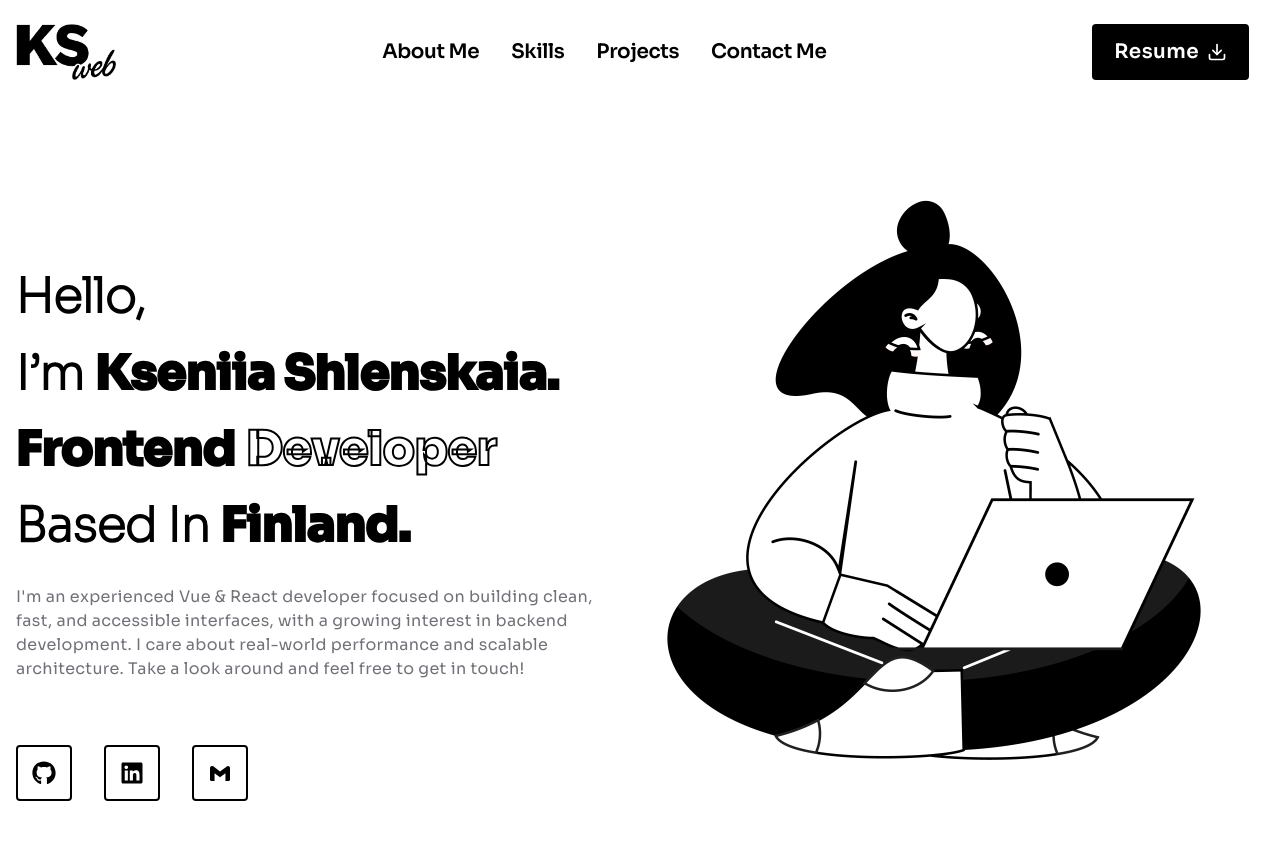
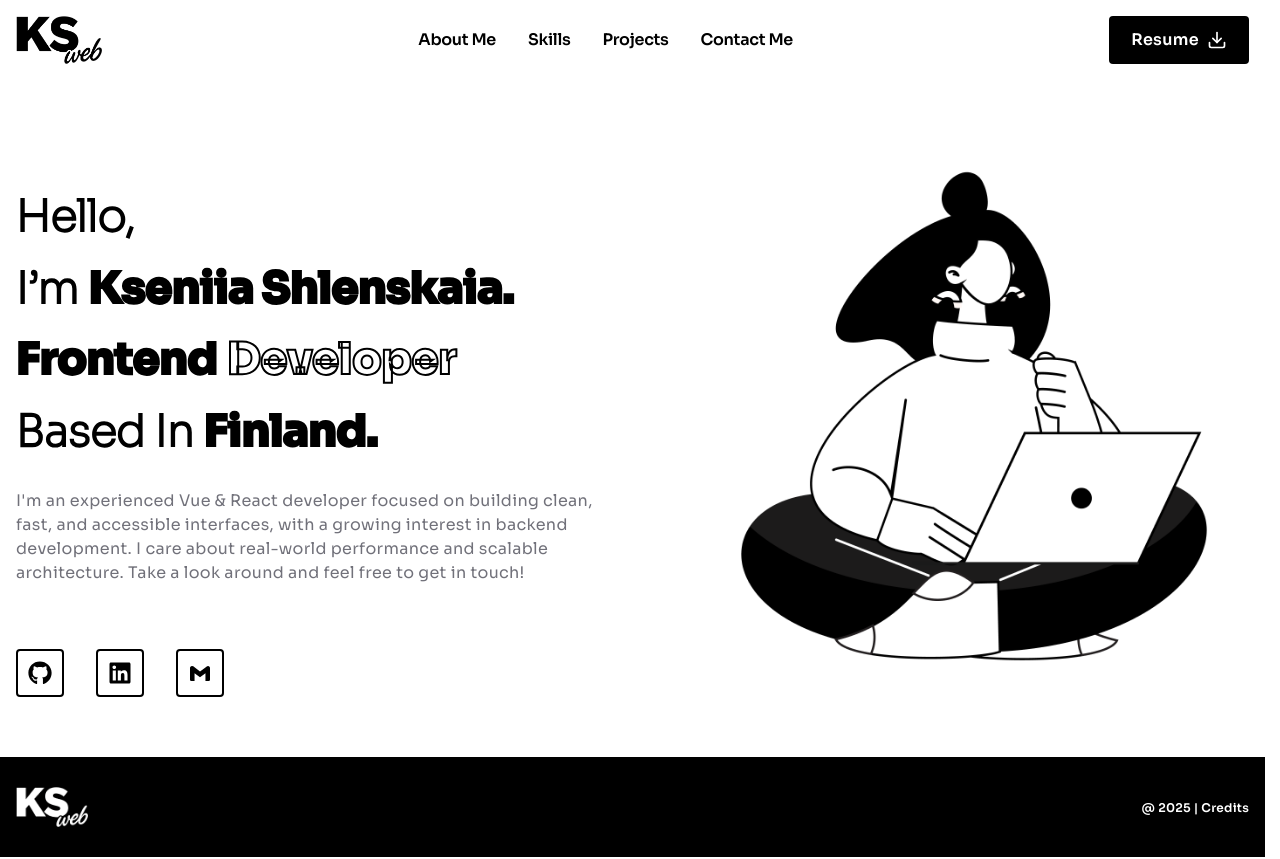
Before and after one commit to x-bananer/portfolio, a React (Vite) app: page / in a window 1280 px wide. Shown: the top 859 px of the page. Built offline with nearby package versions, Linux system fonts and the light colour scheme.

Commit message:
Update fonts variables

```diff
--- a/src/assets/styles/_variables.scss
+++ b/src/assets/styles/_variables.scss
@@ -2,52 +2,52 @@
 $font-family-main: 'Sora', sans-serif !default;
 
 // Display text
-$display-font-size: 48px !default;
+$display-font-size: 44px !default;
 $display-line-height: 1.17 !default;
 $display-tracking: -2% !default;
 
 // Display text (M)
-$display-m-font-size: 24px !default;
+$display-m-font-size: 20px !default;
 $display-m-line-height: 1.17 !default;
 $display-m-tracking: -2% !default;
 
 // Sub Heading
-$subheading-font-size: 40px !default;
+$subheading-font-size: 36px !default;
 $subheading-line-height: 1.2 !default;
 $subheading-tracking: -2% !default;
 
 // Heading H1
-$h1-font-size: 36px !default;
+$h1-font-size: 32px !default;
 $h1-line-height: 1.25 !default;
 $h1-tracking: -2% !default;
 
 // Heading H2
-$h2-font-size: 32px !default;
+$h2-font-size: 28px !default;
 $h2-line-height: 1.25 !default;
 $h2-tracking: -2% !default;
 
 // Heading H3
-$h3-font-size: 28px !default;
+$h3-font-size: 24px !default;
 $h3-line-height: 1.15 !default;
 $h3-tracking: -2% !default;
 
 // Heading H4
-$h4-font-size: 24px !default;
+$h4-font-size: 20px !default;
 $h4-line-height: 1.15 !default;
 $h4-tracking: -2% !default;
 
 // Heading H5
-$h5-font-size: 20px !default;
+$h5-font-size: 16px !default;
 $h5-line-height: 1.25 !default;
 $h5-tracking: -2% !default;
 
 // Heading H6
-$h6-font-size: 16px !default;
+$h6-font-size: 12px !default;
 $h6-line-height: 1.25 !default;
 $h6-tracking: -2% !default;
 
 // Paragraph P1
-$p1-font-size: 20px !default;
+$p1-font-size: 18px !default;
 $p1-line-height: 1.2 !default;
 $p1-tracking: 2% !default;
 
@@ -62,17 +62,17 @@ $p3-line-height: 1.33 !default;
 $p3-tracking: 2% !default;
 
 // Button Text
-$btn1-font-size: 20px !default;
+$btn1-font-size: 16px !default;
 $btn1-line-height: 1.2 !default;
 $btn1-tracking: 2% !default;
 
 // Button Text 2
-$btn2-font-size: 16px !default;
+$btn2-font-size: 12px !default;
 $btn2-line-height: 1.25 !default;
 $btn2-tracking: 2% !default;
 
 // Underlined
-$underlined-font-size: 20px !default;
+$underlined-font-size: 16px !default;
 $underlined-line-height: 1.2 !default;
 $underlined-tracking: -2% !default;
 
--- a/src/components/_block/button/button.module.scss
+++ b/src/components/_block/button/button.module.scss
@@ -12,7 +12,7 @@
 	font-weight: 600;
 	cursor: pointer;
 	border: 2px solid transparent;
-	height: 56px;
+	height: 48px;
 	transition: all 0.3s ease;
 
 	&:disabled {
@@ -33,7 +33,7 @@
 }
 
 .button.button--square {
-	width: 56px;
+	width: 48px;
 	padding: 0;
 
 	&:hover {
@@ -45,11 +45,11 @@
 	@include button-text-2;
 
 	padding-inline: 16px;
-	height: 48px;
+	height: 40px;
 }
 
 .button.button--small.button--square {
-	width: 48px;
+	width: 40px;
 }
 
 .button.button--simple {
--- a/src/components/app/app-header/app-header.module.scss
+++ b/src/components/app/app-header/app-header.module.scss
@@ -1,5 +1,5 @@
 .app-header {
-	height: 104px;
+	height: 80px;
 	transition: box-shadow 0.3s cubic-bezier(0.4, 0, 0.2, 1);
 	background-color: $color-white;
 }
@@ -17,6 +17,6 @@
 }
 
 .app-header__logo {
-	height: 56px;
+	height: 48px;
 	object-fit: contain;
 }
--- a/src/components/hero/hero.module.scss
+++ b/src/components/hero/hero.module.scss
@@ -18,6 +18,7 @@
 	flex-direction: column;
 	justify-content: flex-end;
 	gap: 32px;
+	max-width: 600px;
 }
 
 .hero__background {
@@ -26,8 +27,8 @@
 }
 
 .hero__image {
-	max-width: 630px;
-	max-height: 630px;
+	max-width: 550px;
+	max-height: 550px;
 	width: 100%;
 	height: 100%;
 }
```
